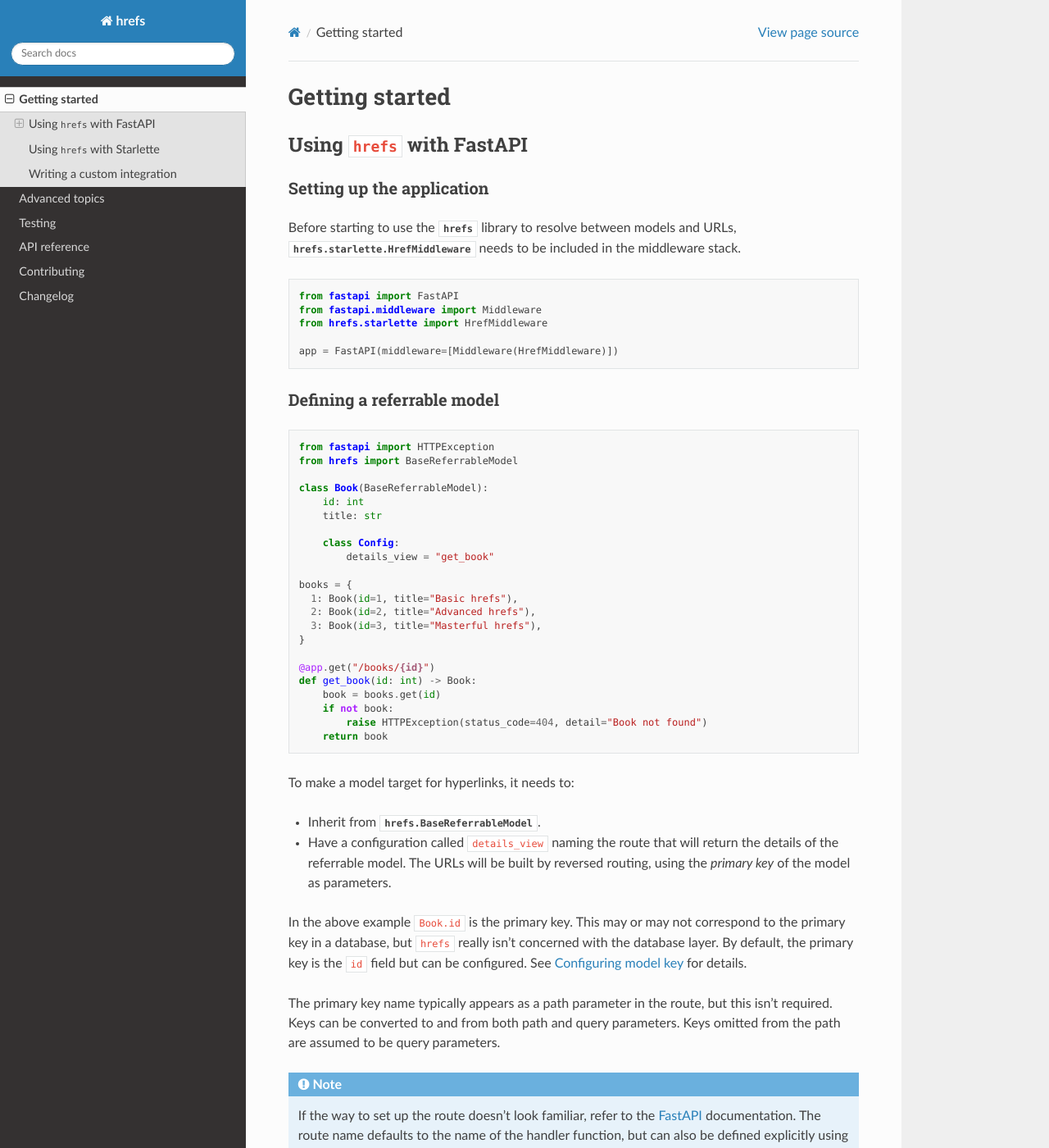
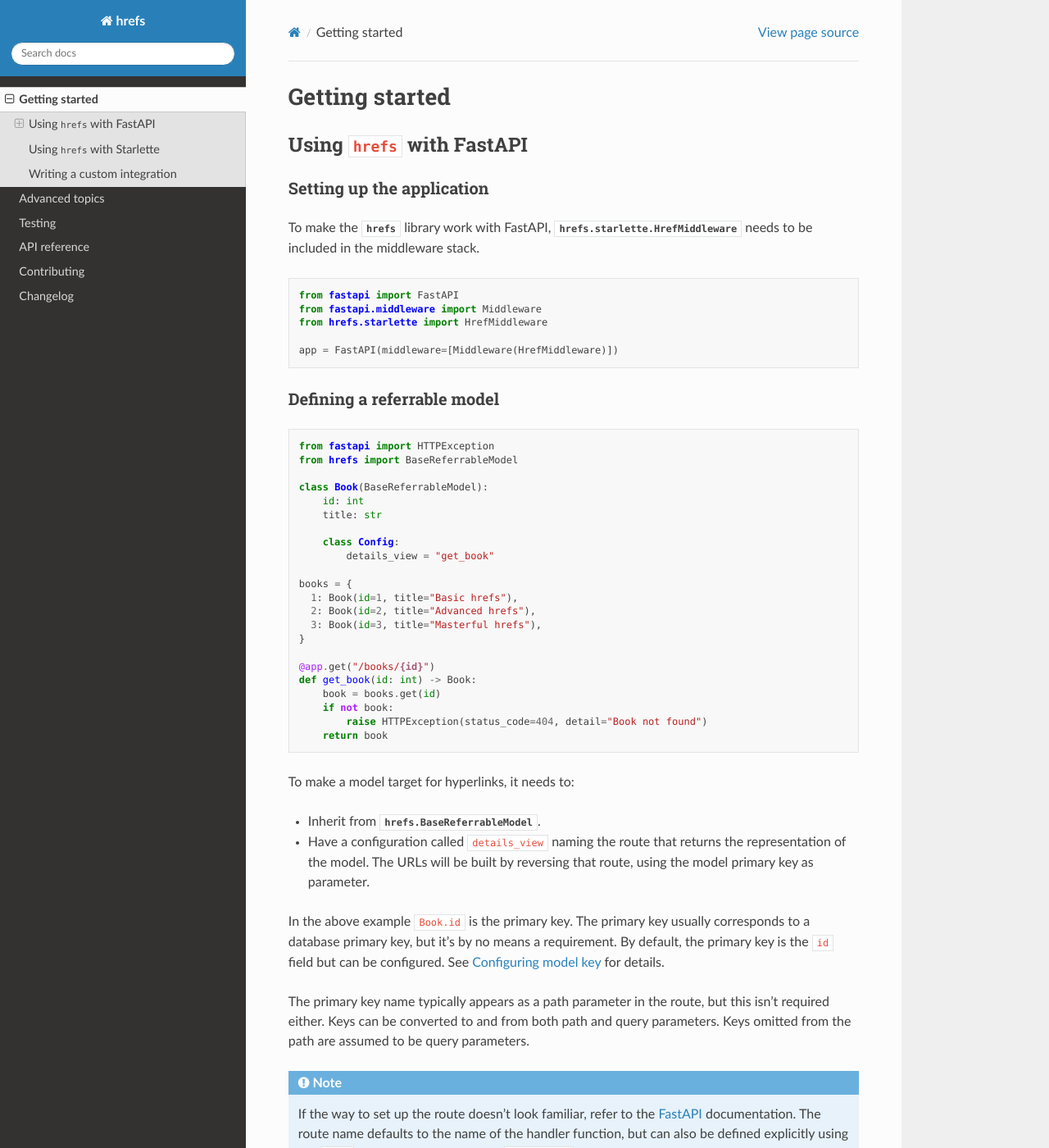
Before and after one commit to jasujm/hrefs, a Sphinx documentation site: the page built from docs/quickstart.rst, in a window 1280 px wide and 1400 px high. Shown: the whole window at 82% size. Built offline with Sphinx 7.4.7 and the Read the Docs theme 2.0.0, drawn with Linux system fonts in a browser that asks for light colours; some of the changed text lies outside the part shown.

```diff
--- a/docs/quickstart.rst
+++ b/docs/quickstart.rst
@@ -9,9 +9,9 @@ Using ``hrefs`` with FastAPI
 Setting up the application
 ..........................
 
-Before starting to use the :mod:`hrefs` library to resolve between models and
-URLs, :class:`hrefs.starlette.HrefMiddleware` needs to be included in the
-middleware stack.
+To make the :mod:`hrefs` library work with FastAPI,
+:class:`hrefs.starlette.HrefMiddleware` needs to be included in the middleware
+stack.
 
 .. testcode::
 
@@ -55,18 +55,18 @@ To make a model target for hyperlinks, it needs to:
 
 * Inherit from :class:`hrefs.BaseReferrableModel`.
 
-* Have a configuration called ``details_view`` naming the route that will return
-  the details of the referrable model. The URLs will be built by reversed
-  routing, using the *primary key* of the model as parameters.
+* Have a configuration called ``details_view`` naming the route that returns the
+  representation of the model. The URLs will be built by reversing that route,
+  using the model primary key as parameter.
 
-In the above example ``Book.id`` is the primary key. This may or may not
-correspond to the primary key in a database, but ``hrefs`` really isn't
-concerned with the database layer. By default, the primary key is the ``id``
-field but can be configured. See :ref:`configure_key` for details.
+In the above example ``Book.id`` is the primary key. The primary key usually
+corresponds to a database primary key, but it's by no means a requirement. By
+default, the primary key is the ``id`` field but can be configured. See
+:ref:`configure_key` for details.
 
 The primary key name typically appears as a path parameter in the route, but
-this isn't required. Keys can be converted to and from both path and query
-parameters. Keys omitted from the path are assumed to be query parameters.
+this isn't required either. Keys can be converted to and from both path and
+query parameters. Keys omitted from the path are assumed to be query parameters.
 
 .. note::
 
@@ -120,8 +120,7 @@ Defining a relationship to the referrable model
            headers={"Location": parse_obj_as(Href[Library], library).url},
        )
 
-An annotated type ``Href[Book]`` is used to declare a hyperlink to ``Book`` ---
-or any other subclass of :class:`hrefs.Referrable` for that matter!
+The annotated type ``Href[Book]`` is used to declare a hyperlink to ``Book``.
 
 The :class:`hrefs.Href` class integrates to `pydantic
 <https://pydantic-docs.helpmanual.io/>`_. When parsing the ``books`` field, the
```
Also changed, not shown: other parts of docs/quickstart.rst (+1 -2 lines), CHANGELOG.rst (+7 -1 lines).
